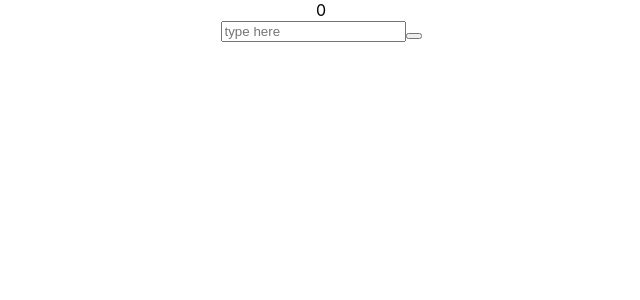
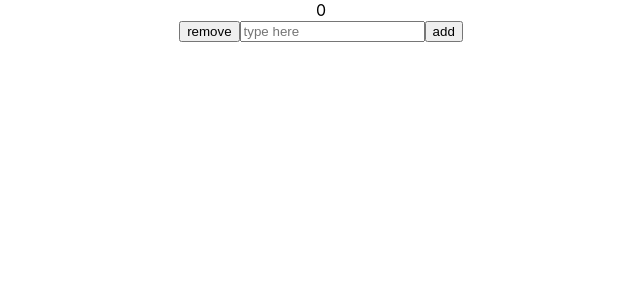
Before and after one commit to stevedoty/phone-todo, a React (Create React App) app: page / in a window 1280 px wide. Shown: the top 300 px of the page, without its empty margins (319-959 px from the left). Built offline with nearby package versions, Linux system fonts and the light colour scheme; the HTML template or start-up script is replaced by a standard one.

Commit message:
handleRemoveItem

```diff
--- a/src/App.js
+++ b/src/App.js
@@ -8,14 +8,22 @@ class App extends Component {
     inputValue:''
   };
 
+//add item
   handleAddItem = () => {
-
     let list = this.state.list
     list.push(this.state.inputValue)
-
     this.setState({list: list})
     this.setState({inputValue: ''})
   };
+//remove item
+  handleRemoveItem = () => {
+    let list = this.state.list
+    list.pop(this.state.inputValue)
+    this.setState({list: list})
+    this.setState({inputValue: ''})
+  };
+
+//handle input value
   handleChange=(e)=>{
     let currentInputValue=e.target.value
     this.setState({inputValue: currentInputValue})
@@ -31,13 +39,15 @@ class App extends Component {
             )}
         </div>
         <div className="add-item">
+        <button className="button" onClick={this.handleRemoveItem}>remove</button>
           <input
           className="input-field"
           placeholder="type here"
           onChange={this.handleChange}
           value={this.state.inputValue}
           ></input>
-          <button className="button" onClick={this.handleAddItem}></button>
+          <button className="button" onClick={this.handleAddItem}>add</button>
+
         </div>
       </div>
     );
```
